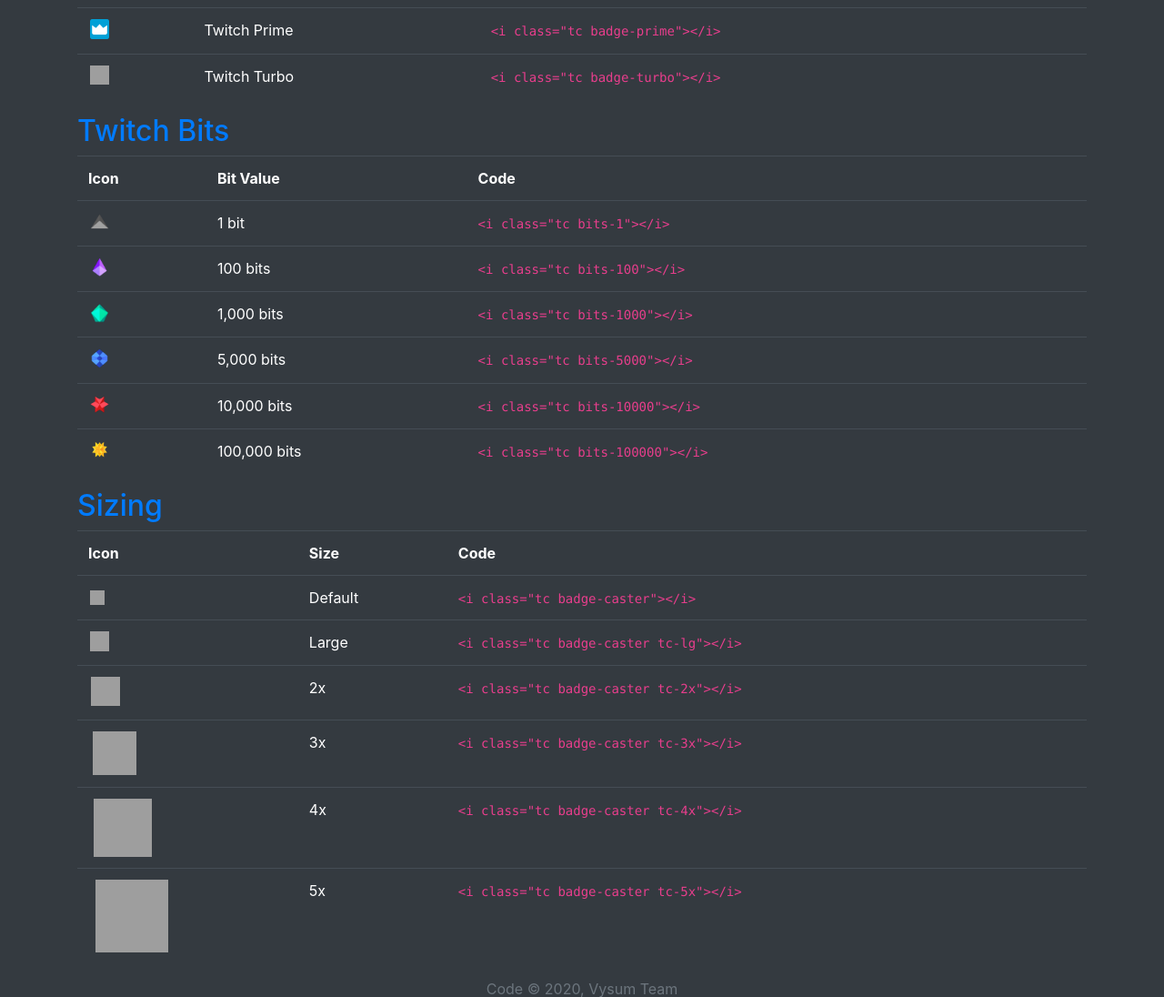
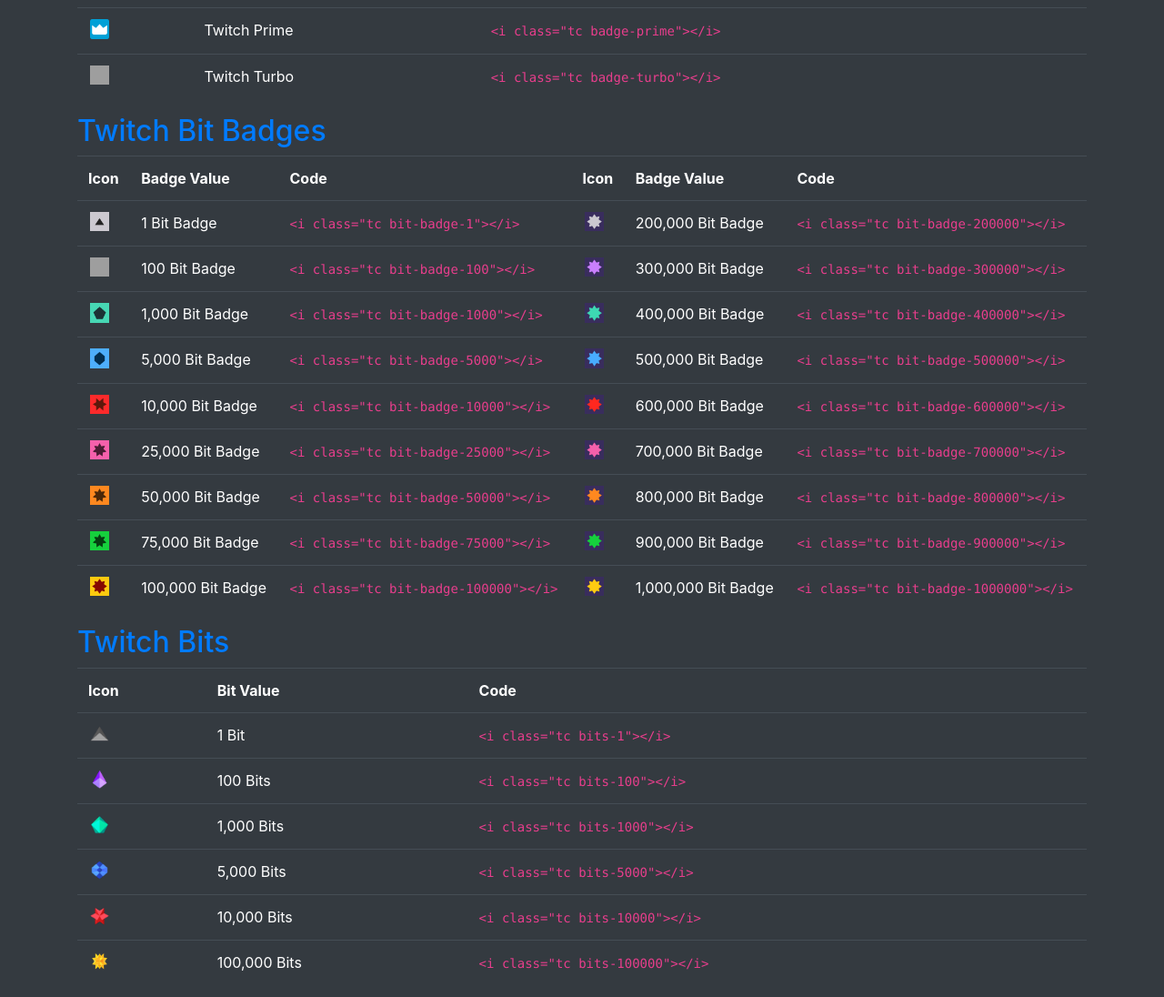
Before and after one commit to Vysum/twitchcons, a plain HTML site: page index.html in a window 1280 px wide. Shown: the part 940-2036 px from the top of the page at 91% size. Drawn offline with nearby package versions, Linux system fonts and the light colour scheme; grey boxes are pictures that could not be loaded.

Commit message:
Updated docs with Bit Badges

```diff
--- a/index.html
+++ b/index.html
@@ -102,6 +102,91 @@
         </table>
     </div>
     <div class="container text-left">
+        <h2 id="bit-badges" class="text-primary">Twitch Bit Badges</h2>
+        <table class="table table-dark">
+            <tr>
+                <th>Icon</th>
+                <th>Badge Value</th>
+                <th>Code</th>
+                <th>Icon</th>
+                <th>Badge Value</th>
+                <th>Code</th>
+            </tr>
+            <tr>
+                <td><i class="tc bit-badge-1 tc-lg"></i></td>
+                <td>1 Bit Badge</td>
+                <td><code>&lt;i class="tc bit-badge-1"&gt;&lt;/i&gt;</code></td>
+                <td><i class="tc bit-badge-200000 tc-lg"></i></td>
+                <td>200,000 Bit Badge</td>
+                <td><code>&lt;i class="tc bit-badge-200000"&gt;&lt;/i&gt;</code></td>
+            </tr>
+            <tr>
+                <td><i class="tc bit-badge-100 tc-lg"></i></td>
+                <td>100 Bit Badge</td>
+                <td><code>&lt;i class="tc bit-badge-100"&gt;&lt;/i&gt;</code></td>
+                <td><i class="tc bit-badge-300000 tc-lg"></i></td>
+                <td>300,000 Bit Badge</td>
+                <td><code>&lt;i class="tc bit-badge-300000"&gt;&lt;/i&gt;</code></td>
+            </tr>
+            <tr>
+                <td><i class="tc bit-badge-1000 tc-lg"></i></td>
+                <td>1,000 Bit Badge</td>
+                <td><code>&lt;i class="tc bit-badge-1000"&gt;&lt;/i&gt;</code></td>
+                <td><i class="tc bit-badge-400000 tc-lg"></i></td>
+                <td>400,000 Bit Badge</td>
+                <td><code>&lt;i class="tc bit-badge-400000"&gt;&lt;/i&gt;</code></td>
+            </tr>
+            <tr>
+                <td><i class="tc bit-badge-5000 tc-lg"></i></td>
+                <td>5,000 Bit Badge</td>
+                <td><code>&lt;i class="tc bit-badge-5000"&gt;&lt;/i&gt;</code></td>
+                <td><i class="tc bit-badge-500000 tc-lg"></i></td>
+                <td>500,000 Bit Badge</td>
+                <td><code>&lt;i class="tc bit-badge-500000"&gt;&lt;/i&gt;</code></td>
+            </tr>
+            <tr>
+                <td><i class="tc bit-badge-10000 tc-lg"></i></td>
+                <td>10,000 Bit Badge</td>
+                <td><code>&lt;i class="tc bit-badge-10000"&gt;&lt;/i&gt;</code></td>
+                <td><i class="tc bit-badge-600000 tc-lg"></i></td>
+                <td>600,000 Bit Badge</td>
+                <td><code>&lt;i class="tc bit-badge-600000"&gt;&lt;/i&gt;</code></td>
+            </tr>
+            <tr>
+                <td><i class="tc bit-badge-25000 tc-lg"></i></td>
+                <td>25,000 Bit Badge</td>
+                <td><code>&lt;i class="tc bit-badge-25000"&gt;&lt;/i&gt;</code></td>
+                <td><i class="tc bit-badge-700000 tc-lg"></i></td>
+                <td>700,000 Bit Badge</td>
+                <td><code>&lt;i class="tc bit-badge-700000"&gt;&lt;/i&gt;</code></td>
+            </tr>
+            <tr>
+                <td><i class="tc bit-badge-50000 tc-lg"></i></td>
+                <td>50,000 Bit Badge</td>
+                <td><code>&lt;i class="tc bit-badge-50000"&gt;&lt;/i&gt;</code></td>
+                <td><i class="tc bit-badge-800000 tc-lg"></i></td>
+                <td>800,000 Bit Badge</td>
+                <td><code>&lt;i class="tc bit-badge-800000"&gt;&lt;/i&gt;</code></td>
+            </tr>
+            <tr>
+                <td><i class="tc bit-badge-75000 tc-lg"></i></td>
+                <td>75,000 Bit Badge</td>
+                <td><code>&lt;i class="tc bit-badge-75000"&gt;&lt;/i&gt;</code></td>
+                <td><i class="tc bit-badge-900000 tc-lg"></i></td>
+                <td>900,000 Bit Badge</td>
+                <td><code>&lt;i class="tc bit-badge-900000"&gt;&lt;/i&gt;</code></td>
+            </tr>
+            <tr>
+                <td><i class="tc bit-badge-100000 tc-lg"></i></td>
+                <td>100,000 Bit Badge</td>
+                <td><code>&lt;i class="tc bit-badge-100000"&gt;&lt;/i&gt;</code></td>
+                <td><i class="tc bit-badge-1000000 tc-lg"></i></td>
+                <td>1,000,000 Bit Badge</td>
+                <td><code>&lt;i class="tc bit-badge-1000000"&gt;&lt;/i&gt;</code></td>
+            </tr>
+        </table>
+    </div>
+    <div class="container text-left">
         <h2 id="bits" class="text-primary">Twitch Bits</h2>
         <table class="table table-dark">
             <tr>
@@ -111,32 +196,32 @@
             </tr>
             <tr>
                 <td><i class="tc bits-1 tc-lg"></i></td>
-                <td>1 bit</td>
+                <td>1 Bit</td>
                 <td><code>&lt;i class="tc bits-1"&gt;&lt;/i&gt;</code></td>
             </tr>
             <tr>
                 <td><i class="tc bits-100 tc-lg"></i></td>
-                <td>100 bits</td>
+                <td>100 Bits</td>
                 <td><code>&lt;i class="tc bits-100"&gt;&lt;/i&gt;</code></td>
             </tr>
             <tr>
                 <td><i class="tc bits-1000 tc-lg"></i></td>
-                <td>1,000 bits</td>
+                <td>1,000 Bits</td>
                 <td><code>&lt;i class="tc bits-1000"&gt;&lt;/i&gt;</code></td>
             </tr>
             <tr>
                 <td><i class="tc bits-5000 tc-lg"></i></td>
-                <td>5,000 bits</td>
+                <td>5,000 Bits</td>
                 <td><code>&lt;i class="tc bits-5000"&gt;&lt;/i&gt;</code></td>
             </tr>
             <tr>
                 <td><i class="tc bits-10000 tc-lg"></i></td>
-                <td>10,000 bits</td>
+                <td>10,000 Bits</td>
                 <td><code>&lt;i class="tc bits-10000"&gt;&lt;/i&gt;</code></td>
             </tr>
             <tr>
                 <td><i class="tc bits-100000 tc-lg"></i></td>
-                <td>100,000 bits</td>
+                <td>100,000 Bits</td>
                 <td><code>&lt;i class="tc bits-100000"&gt;&lt;/i&gt;</code></td>
             </tr>
         </table>
```
